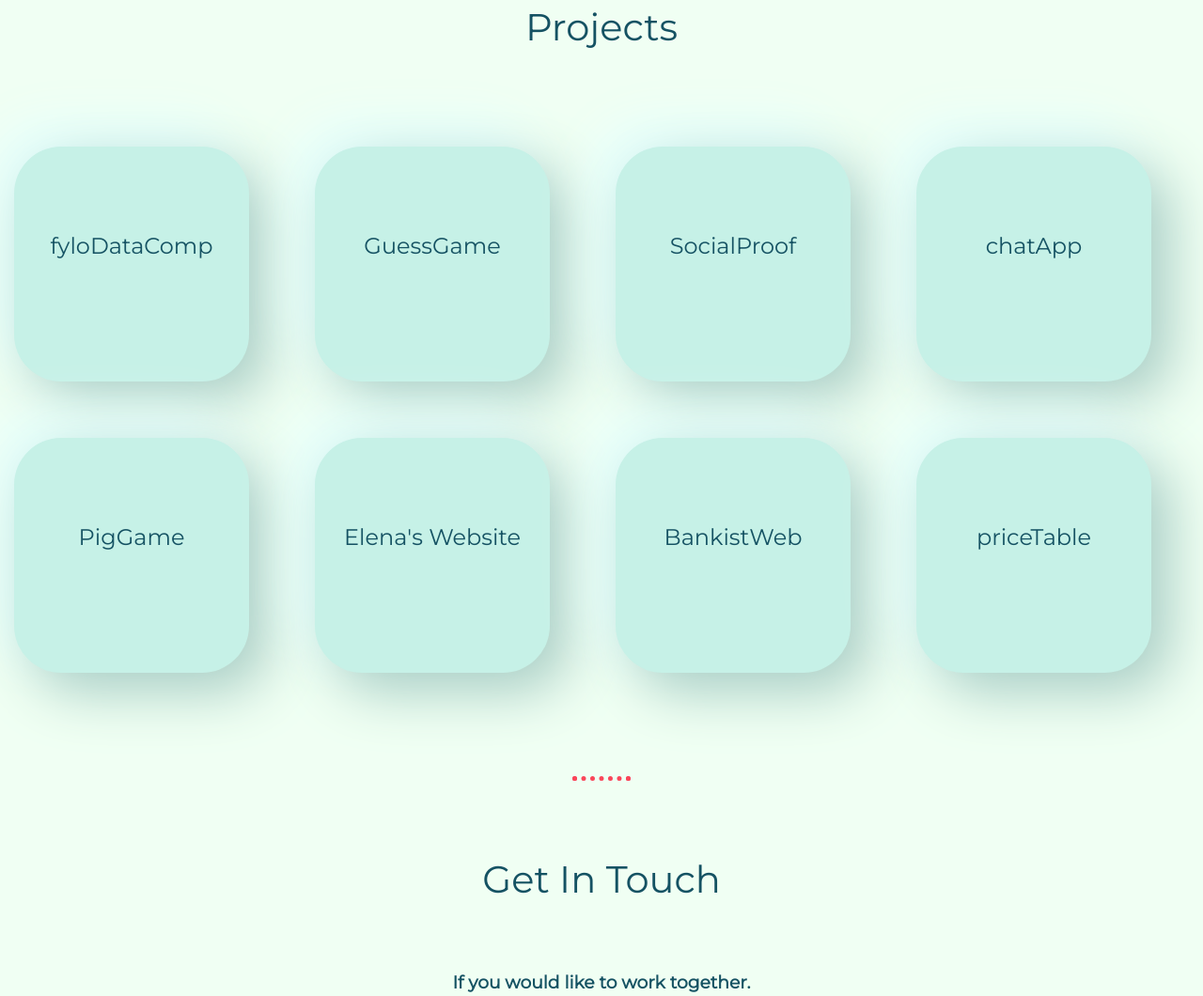
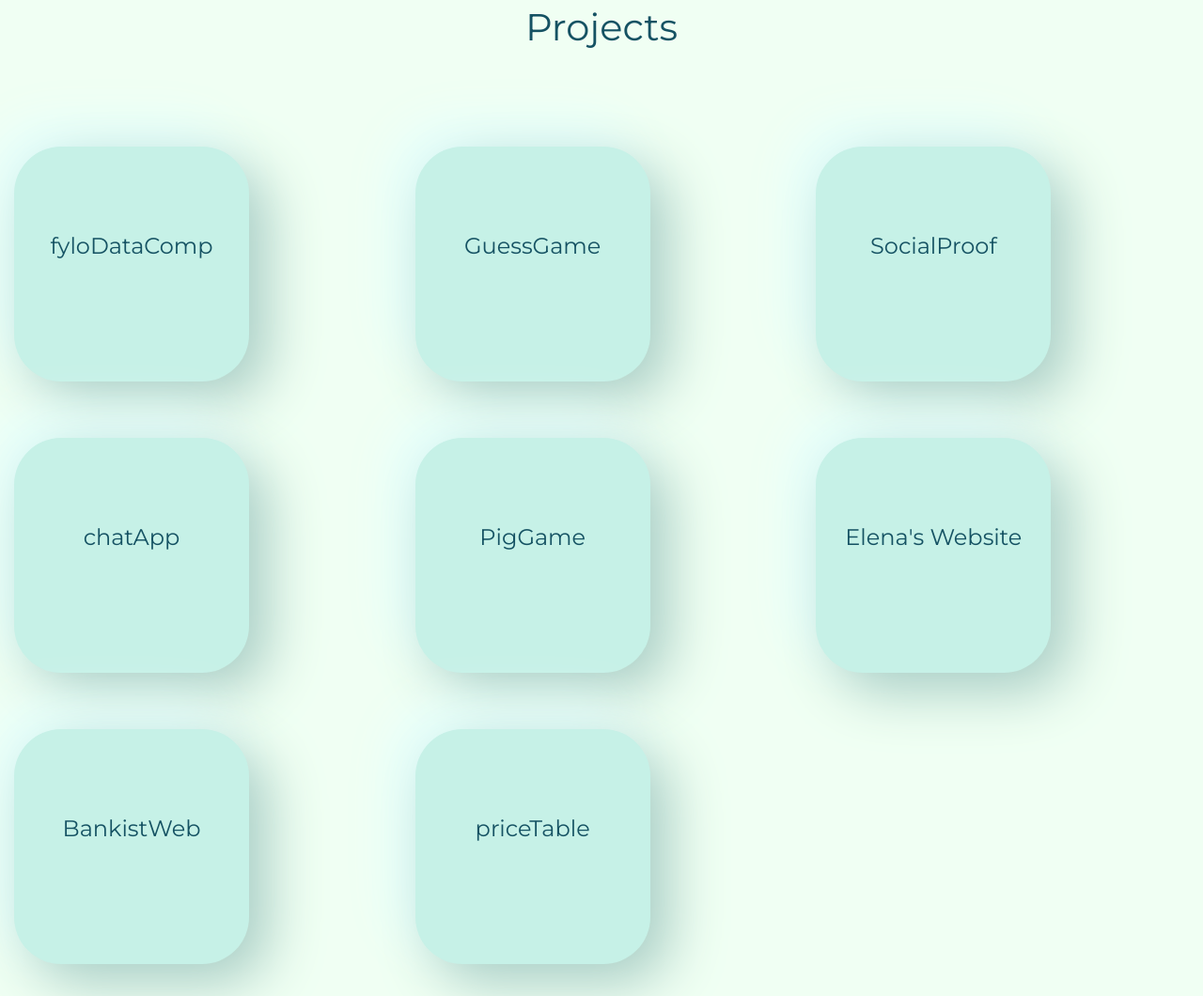
Before and after one commit to mannyficient/PersonalSite, a plain HTML site: page index.html in a window 1280 px wide. Shown: the part 2360-3420 px from the top of the page at 94% size. Drawn offline with Linux system fonts and the light colour scheme; a script that the page names is missing.

Commit message:
Update styles.css

```diff
--- a/css/styles.css
+++ b/css/styles.css
@@ -1,5 +1,3 @@
-
-
 body {
   color: black;
   background-color: #f0fff3;
@@ -12,7 +10,6 @@ a {
   color: #155263;
 }
 header {
-  /* border: 10px solid black; */
   height: 80px;
   display: flex;
   flex-direction: row;
@@ -170,12 +167,11 @@ hr {
   margin: 0 30px;
 }
 
-#projects {
+.projects {
 }
 .projects-container {
   display: grid;
-  grid-template-columns: 1fr 1fr 1fr 1fr;
-  width: 100%;
+  grid-template-columns: 1fr 1fr 1fr;
   margin: auto;
 }
 
```
